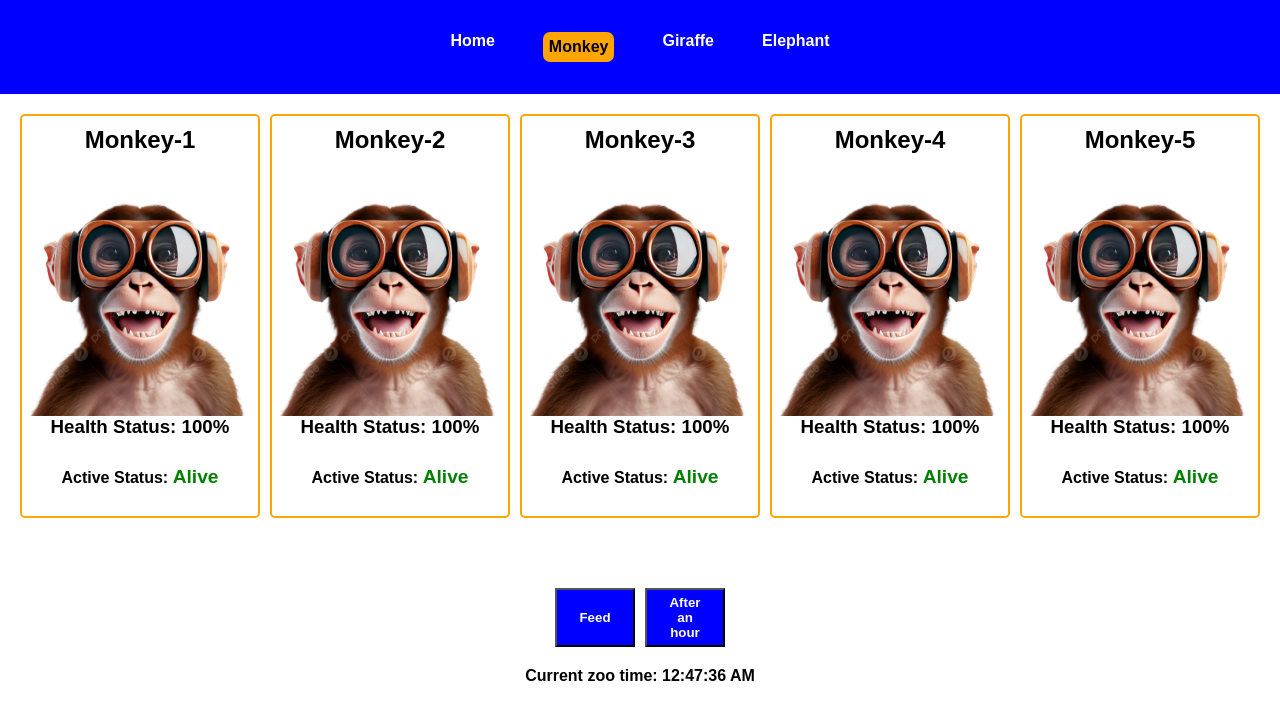
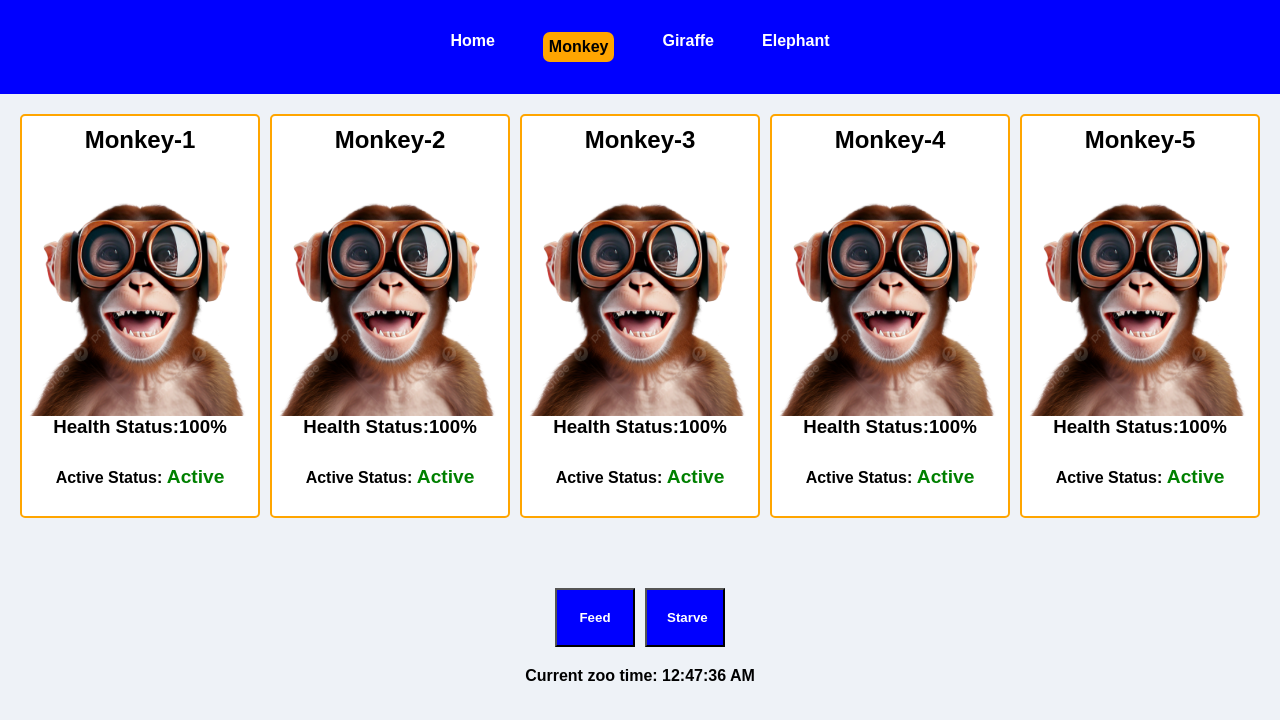
Before and after one commit to elvisonob/Animal-test-Simulation-2, a React (Create React App) app: page /monkey in a window 1280 px wide. Shown: the top 720 px of the page. Built offline with nearby package versions, Linux system fonts and the light colour scheme.

Commit message:
Update added

```diff
--- a/src/UIElement/functionsUtils.js
+++ b/src/UIElement/functionsUtils.js
@@ -5,7 +5,7 @@ export const onHourReduce = (
   picture2,
   picture1,
   setAnimals,
-  number
+  number,
 ) => {
   const updatedReductionMonkeys = animals.map((animal) => {
     const generatedRandomNumber = Math.floor(Math.random() * 20) + 1;
@@ -14,9 +14,9 @@ export const onHourReduce = (
 
     const updatedStatus =
       currentHealthStatus < number ? (
-        <p style={{ color: 'red' }}>Dead</p>
+        <p style={{ color: 'red' }}>Weak</p>
       ) : (
-        'Alive'
+        'Active'
       );
 
     const updatedImage = currentHealthStatus < number ? picture2 : picture1;
@@ -40,7 +40,7 @@ export const onFeedAnimal = (
   picture2,
   picture1,
   setAnimals,
-  number
+  number,
 ) => {
   const feedUpdate = animals.map((animal) => {
     const feedGeneratedRandomNumber =
@@ -51,9 +51,9 @@ export const onFeedAnimal = (
       increasedHealthStatus > 100 ? 100 : increasedHealthStatus;
     const updatedStatus =
       increasedHealthStatus < number ? (
-        <p style={{ color: 'red' }}>Dead</p>
+        <p style={{ color: 'red' }}>Weak</p>
       ) : (
-        'Alive'
+        'Active'
       );
 
     const updatedImage = increasedHealthStatus < number ? picture2 : picture1;
@@ -77,7 +77,7 @@ export const onHourReduceElephant = (
   setHasWalkStatus,
   picture2,
   picture1,
-  setAnimals
+  setAnimals,
 ) => {
   const updatedReductionElephants = animals.map((elephant) => {
     const generatedRandomNumber = Math.floor(Math.random() * 20) + 1;
@@ -92,9 +92,9 @@ export const onHourReduceElephant = (
     } else {
       updatedStatus =
         currentHealthStatus < 69 ? (
-          <p style={{ color: 'red' }}>Dead</p>
+          <p style={{ color: 'red' }}>Weak</p>
         ) : (
-          'Alive and can walk'
+          'Active and can walk'
         );
     }
 
@@ -119,7 +119,7 @@ export const onFeedAnimalElephant = (
   picture2,
   picture1,
   setAnimals,
-  number
+  number,
 ) => {
   const feedUpdate = animals.map((elephant) => {
     const feedGeneratedRandomNumber =
@@ -132,7 +132,7 @@ export const onFeedAnimalElephant = (
       increasedHealthStatus < number ? (
         <p style={{ color: 'orange' }}>Can't walk</p>
       ) : (
-        'Alive and can walk'
+        'Active and can walk'
       );
 
     const updatedImage = increasedHealthStatus < number ? picture2 : picture1;
--- a/src/index.module.css
+++ b/src/index.module.css
@@ -3,6 +3,15 @@
     padding: 0;
     box-sizing: border-box;
     font-family: Arial, Helvetica, sans-serif;
+}
+
+.container {
+    background-color: #eef2f7;
+    min-height: 100vh;
+}
+
+.topSection {
+    background-color: white;
 }
 
 .container ul {
@@ -50,8 +59,41 @@ h2 {
     font-weight: bolder;
     padding-left: 20px;
     padding-right: 20px;
-    padding-top: 5px;
-    padding-bottom: 5px;
+    padding-top: 20px;
+    padding-bottom: 20px;
     background-color: blue;
     cursor: pointer;
 }
+
+button:hover {
+    transform: translateY(-3px);
+    box-shadow: 0 10px 20px rgba(37, 99, 235, 0.3);
+    color: orange;
+}
+
+@keyframes bigJiggle {
+    0% {
+        transform: translateX(0) scale(1);
+    }
+    20% {
+        transform: translateX(-6px) scale(1.15);
+    }
+    40% {
+        transform: translateX(6px) scale(1.15);
+    }
+    60% {
+        transform: translateX(-6px) scale(1.15);
+    }
+    80% {
+        transform: translateX(6px) scale(1.15);
+    }
+    100% {
+        transform: translateX(0) scale(1);
+    }
+}
+
+.jiggle {
+    display: inline-block;
+    animation: bigJiggle 0.45s ease-in-out;
+    font-weight: bold;
+}
--- a/src/pages/Elephant.js
+++ b/src/pages/Elephant.js
@@ -13,7 +13,7 @@ const elephantList = [
     name: 'Elephant-1',
     image: smilingElephant,
     health: 100,
-    status: 'Alive and can walk',
+    status: 'Active and can walk',
   },
 
   {
@@ -21,7 +21,7 @@ const elephantList = [
     name: 'Elephant-2',
     image: smilingElephant,
     health: 100,
-    status: 'Alive and can walk',
+    status: 'Active and can walk',
   },
 
   {
@@ -29,7 +29,7 @@ const elephantList = [
     name: 'Elephant-3',
     image: smilingElephant,
     health: 100,
-    status: 'Alive and can walk',
+    status: 'Active and can walk',
   },
 
   {
@@ -37,14 +37,14 @@ const elephantList = [
     name: 'Elephant-4',
     image: smilingElephant,
     health: 100,
-    status: 'Alive and can walk',
+    status: 'Active and can walk',
   },
   {
     id: 'e5',
     name: 'Elephant-5',
     image: smilingElephant,
     health: 100,
-    status: 'Alive and can walk',
+    status: 'Active and can walk',
   },
 ];
 
@@ -59,7 +59,7 @@ const Elephant = () => {
       setHasCantWalkStatus,
       elephantCantWalk,
       smilingElephant,
-      setElephants
+      setElephants,
     );
   };
 
@@ -71,7 +71,7 @@ const Elephant = () => {
       elephantCantWalk,
       smilingElephant,
       setElephants,
-      69
+      69,
     );
   };
 
@@ -87,7 +87,15 @@ const Elephant = () => {
               height="100%"
               alt=""
             />
-            <h3>Health Status: {elephantCharacteristics.health.toFixed(0)}%</h3>
+            <h3>
+              Health Status:
+              <span
+                key={elephantCharacteristics.health}
+                className={classes.jiggle}
+              >
+                {elephantCharacteristics.health.toFixed(0)}%
+              </span>
+            </h3>
             <h4>
               Active Status:{' '}
               <span style={{ color: 'green', fontSize: 'large' }}>
@@ -106,7 +114,7 @@ const Elephant = () => {
           className={classes.toggleHour}
           onClick={handleHourReduceElephant}
         >
-          After an hour
+          Starve
         </button>
       </div>
       <div className={classes.timerSection}>
--- a/src/pages/Giraffe.js
+++ b/src/pages/Giraffe.js
@@ -13,7 +13,7 @@ const giraffeList = [
     name: 'Giraffe-1',
     image: smilingGiraffe,
     health: 100,
-    status: 'Alive',
+    status: 'Active',
   },
 
   {
@@ -21,7 +21,7 @@ const giraffeList = [
     name: 'Giraffe-2',
     image: smilingGiraffe,
     health: 100,
-    status: 'Alive',
+    status: 'Active',
   },
 
   {
@@ -29,7 +29,7 @@ const giraffeList = [
     name: 'Giraffe-3',
     image: smilingGiraffe,
     health: 100,
-    status: 'Alive',
+    status: 'Active',
   },
 
   {
@@ -37,14 +37,14 @@ const giraffeList = [
     name: 'Giraffe-4',
     image: smilingGiraffe,
     health: 100,
-    status: 'Alive',
+    status: 'Active',
   },
   {
     id: 'g5',
     name: 'Giraffe-5',
     image: smilingGiraffe,
     health: 100,
-    status: 'Alive',
+    status: 'Active',
   },
 ];
 
@@ -73,7 +73,15 @@ const Giraffe = () => {
               height="100%"
               alt=""
             />
-            <h3>Health Status: {giraffeCharacteristics.health.toFixed(0)}%</h3>
+            <h3>
+              Health Status:
+              <span
+                key={giraffeCharacteristics.health}
+                className={classes.jiggle}
+              >
+                {giraffeCharacteristics.health.toFixed(0)}%
+              </span>
+            </h3>
             <h4>
               Active Status:{' '}
               <span style={{ color: 'green', fontSize: 'larger' }}>
@@ -89,7 +97,7 @@ const Giraffe = () => {
           Feed
         </button>
         <button className={classes.toggleHour} onClick={handleHourReduce}>
-          After an hour
+          Starve
         </button>
       </div>
       <div className={classes.timerSection}>
--- a/src/pages/Monkey.js
+++ b/src/pages/Monkey.js
@@ -13,7 +13,7 @@ const monkeyList = [
     name: 'Monkey-1',
     image: smilingMonkey,
     health: 100,
-    status: 'Alive',
+    status: 'Active',
   },
 
   {
@@ -21,7 +21,7 @@ const monkeyList = [
     name: 'Monkey-2',
     image: smilingMonkey,
     health: 100,
-    status: 'Alive',
+    status: 'Active',
   },
 
   {
@@ -29,7 +29,7 @@ const monkeyList = [
     name: 'Monkey-3',
     image: smilingMonkey,
     health: 100,
-    status: 'Alive',
+    status: 'Active',
   },
 
   {
@@ -37,14 +37,14 @@ const monkeyList = [
     name: 'Monkey-4',
     image: smilingMonkey,
     health: 100,
-    status: 'Alive',
+    status: 'Active',
   },
   {
     id: 'm5',
     name: 'Monkey-5',
     image: smilingMonkey,
     health: 100,
-    status: 'Alive',
+    status: 'Active',
   },
 ];
 
@@ -73,7 +73,15 @@ const Monkey = () => {
               height="100%"
               alt=""
             />
-            <h3>Health Status: {monkeyCharacteristics.health.toFixed(0)}%</h3>
+            <h3>
+              Health Status:
+              <span
+                key={monkeyCharacteristics.health}
+                className={classes.jiggle}
+              >
+                {monkeyCharacteristics.health.toFixed(0)}%
+              </span>
+            </h3>
             <h4>
               Active Status:{' '}
               <span style={{ color: 'green', fontSize: 'larger' }}>
@@ -89,7 +97,7 @@ const Monkey = () => {
           Feed
         </button>
         <button className={classes.toggleHour} onClick={handleHourReduce}>
-          After an hour
+          Starve
         </button>
       </div>
       <div className={classes.timerSection}>
```
Also changed, not shown: src/pages/Home.module.css (indentation only).
